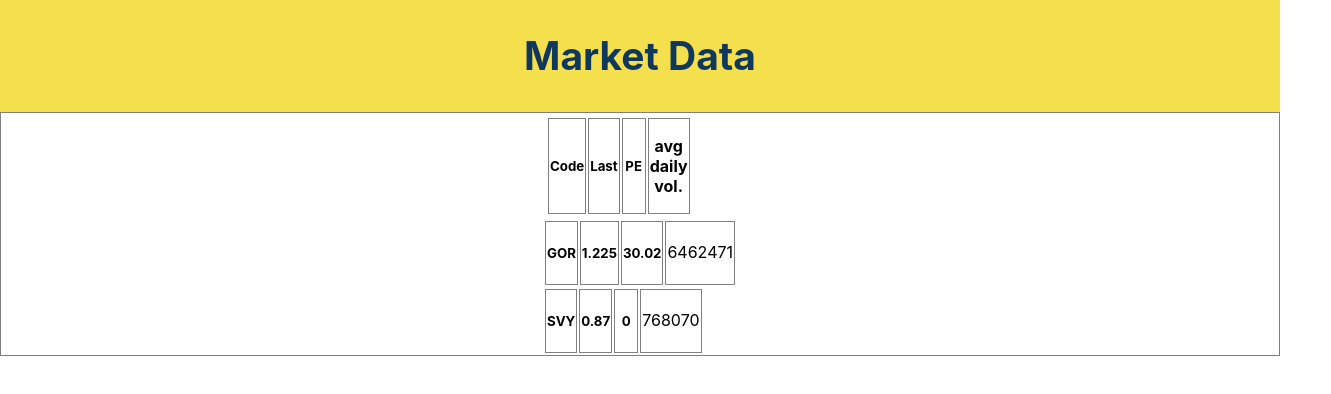
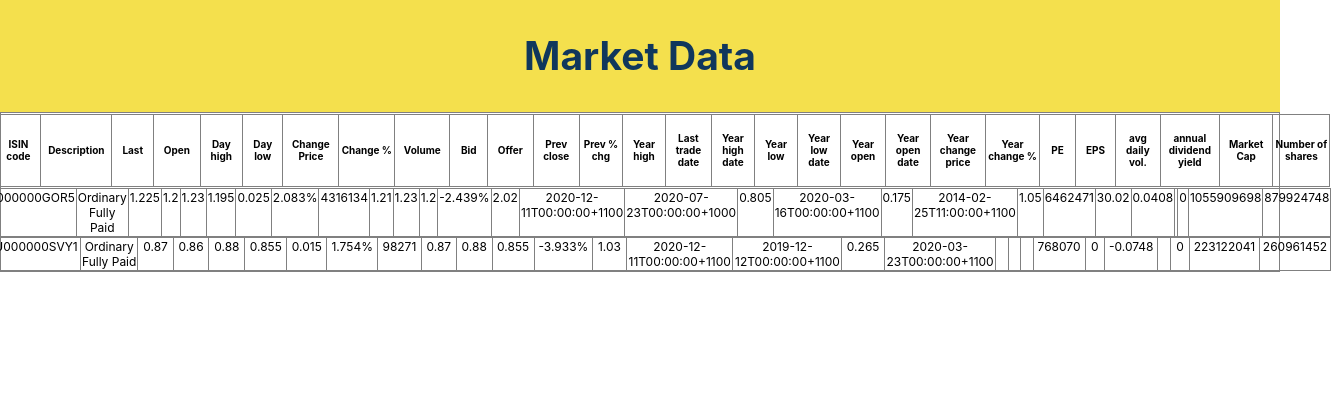
Before and after one commit to acheron-426/acheron-front, a React (Create React App) app: page / in a window 1280 px wide. Shown: the top 394 px of the page, 1331 px wide, since content can reach past the window. Built offline with nearby package versions, Linux system fonts and the light colour scheme.

Commit message:
minor formatting issues

```diff
--- a/src/App.css
+++ b/src/App.css
@@ -14,17 +14,19 @@
 }
 
 .stock-container {
-  padding-left: 0px;
-  padding-right: 0px;
-  margin-top: 0px;
+  padding-left: 0em;
+  padding-right: 0em;
+  margin-top: 0em;
 }
 
 table {
   display: flex;
   justify-content: center;
   border: 1px solid gray;
+  border-collapse: collapse;
 }
 td {
   border: 1px solid gray;
-  width: 20px;
+  width: 10em;
+  font-size: 12px
 }
--- a/src/Stocks.js
+++ b/src/Stocks.js
@@ -14,13 +14,88 @@ export const Stocks = () => {
             <h5>Code</h5>
           </td>
           <td>
+            <h5>ISIN code</h5>
+          </td>
+          <td>
+            <h5>Description</h5>
+          </td>
+          <td>
             <h5>Last</h5>
+          </td>
+          <td>
+            <h5>Open</h5>
+          </td>
+          <td>
+            <h5>Day high</h5>
+          </td>
+          <td>
+            <h5>Day low</h5>
+          </td>
+          <td>
+            <h5>Change Price</h5>
+          </td>
+          <td>
+            <h5>Change %</h5>
+          </td>
+          <td>
+            <h5>Volume</h5>
+          </td>
+          <td>
+            <h5>Bid</h5>
+          </td>
+          <td>
+            <h5>Offer</h5>
+          </td>
+          <td>
+            <h5>Prev close</h5>
+          </td>
+          <td>
+            <h5>Prev % chg</h5>
+          </td>
+          <td>
+            <h5>Year high</h5>
+          </td>
+          <td>
+            <h5>Last trade date</h5>
+          </td>
+          <td>
+            <h5>Year high date</h5>
+          </td>
+          <td>
+            <h5>Year low</h5>
+          </td>
+          <td>
+            <h5>Year low date</h5>
+          </td>
+          <td>
+            <h5>Year open</h5>
+          </td>
+          <td>
+            <h5>Year open date</h5>
+          </td>
+          <td>
+            <h5>Year change price</h5>
+          </td>
+          <td>
+            <h5>Year change %</h5>
           </td>
           <td>
             <h5>PE</h5>
           </td>
           <td>
-            <p>avg daily vol.</p>
+            <h5>EPS</h5>
+          </td>
+          <td>
+            <h5>avg daily vol.</h5>
+          </td>
+          <td>
+            <h5>annual dividend yield</h5>
+          </td>
+          <td>
+            <h5>Market Cap</h5>
+          </td>
+          <td>
+            <h5>Number of shares</h5>
           </td>
         </th>
         {stockData.map((data, key) => {
@@ -29,9 +104,34 @@ export const Stocks = () => {
               <Stock
                 key={key}
                 code={data.code}
+                isin_code={data.isin_code}
+                desc_full={data.desc_full}
                 last_price={data.last_price}
+                open_price={data.open_price}
+                day_high_price={data.day_high_price}
+                day_low_price={data.day_low_price}
+                change_price={data.change_price}
+                change_in_percent={data.change_in_percent}
+                volume={data.volume}
+                bid_price={data.bid_price}
+                offer_price={data.offer_price}
+                previous_close_price={data.previous_close_price}
+                previous_day_percentage_change={data.previous_day_percentage_change}
+                year_high_price={data.year_high_price}
+                last_trade_date={data.last_trade_date}
+                year_high_date={data.year_high_date}
+                year_low_price={data.year_low_price}
+                year_low_date={data.year_low_date}
+                year_open_price={data.year_open_price}
+                year_open_date={data.year_open_date}
+                year_change_price={data.year_change_price}
+                year_change_in_percentage={data.year_change_in_percentage}
                 pe={data.pe}
-                average_daily_volume={data.average_daily_volume}
+                eps={data.eps}
+                year_change_in_percentage={data.average_daily_volume}
+                annual_dividend_yield={data.annual_dividend_yield}
+                market_cap={data.market_cap}
+                number_of_shares={data.number_of_shares}
               />
             </div>
           );
@@ -51,21 +151,96 @@ const HomePageHeader = () => {
   );
 };
 
-const Stock = ({ code, last_price, pe, average_daily_volume }) => {
+const Stock = ({ code, isin_code, desc_full, open_price, day_high_price, day_low_price, change_price, change_in_percent, volume, bid_price, offer_price, previous_close_price, previous_day_percentage_change, year_high_price, last_trade_date, year_high_date, year_low_price, year_low_date, year_open_price, year_open_date, year_change_price, year_change_in_percentage, eps, annual_dividend_yield, market_cap, number_of_shares, last_price, pe, average_daily_volume }) => {
   if (!code) return <div />;
   return (
         <tr>
           <td>
-            <h5>{code}</h5>
+            {code}
           </td>
           <td>
-            <h5>{last_price}</h5>
+            {isin_code}
           </td>
           <td>
-            <h5>{pe}</h5>
+            {desc_full}
           </td>
           <td>
-            <p>{average_daily_volume}</p>
+            {last_price}
+          </td>
+          <td>
+            {open_price}
+          </td>
+          <td>
+            {day_high_price}
+          </td>
+          <td>
+            {day_low_price}
+          </td>
+          <td>
+            {change_price}
+          </td>
+          <td>
+            {change_in_percent}
+          </td>
+          <td>
+            {volume}
+          </td>
+          <td>
+            {bid_price}
+          </td>
+          <td>
+            {offer_price}
+          </td>
+          <td>
+            {previous_close_price}
+          </td>
+          <td>
+            {previous_day_percentage_change}
+          </td>
+          <td>
+            {year_high_price}
+          </td>
+          <td>
+            {last_trade_date}
+          </td>
+          <td>
+            {year_high_date}
+          </td>
+          <td>
+            {year_low_price}
+          </td>
+          <td>
+            {year_low_date}
+          </td>
+          <td>
+            {year_open_price}
+          </td>
+          <td>
+            {year_open_date}
+          </td>
+          <td>
+            {year_change_price}
+          </td>
+          <td>
+            {year_change_in_percentage}
+          </td>
+          <td>
+            {pe}
+          </td>
+          <td>
+            {eps}
+          </td>
+          <td>
+            {average_daily_volume}
+          </td>
+          <td>
+            {annual_dividend_yield}
+          </td>
+          <td>
+            {market_cap}
+          </td>
+          <td>
+            {number_of_shares}
           </td>
         </tr>
   );
```
Also changed, not shown: 1 other file (tests, documents, lock files or other folders).
